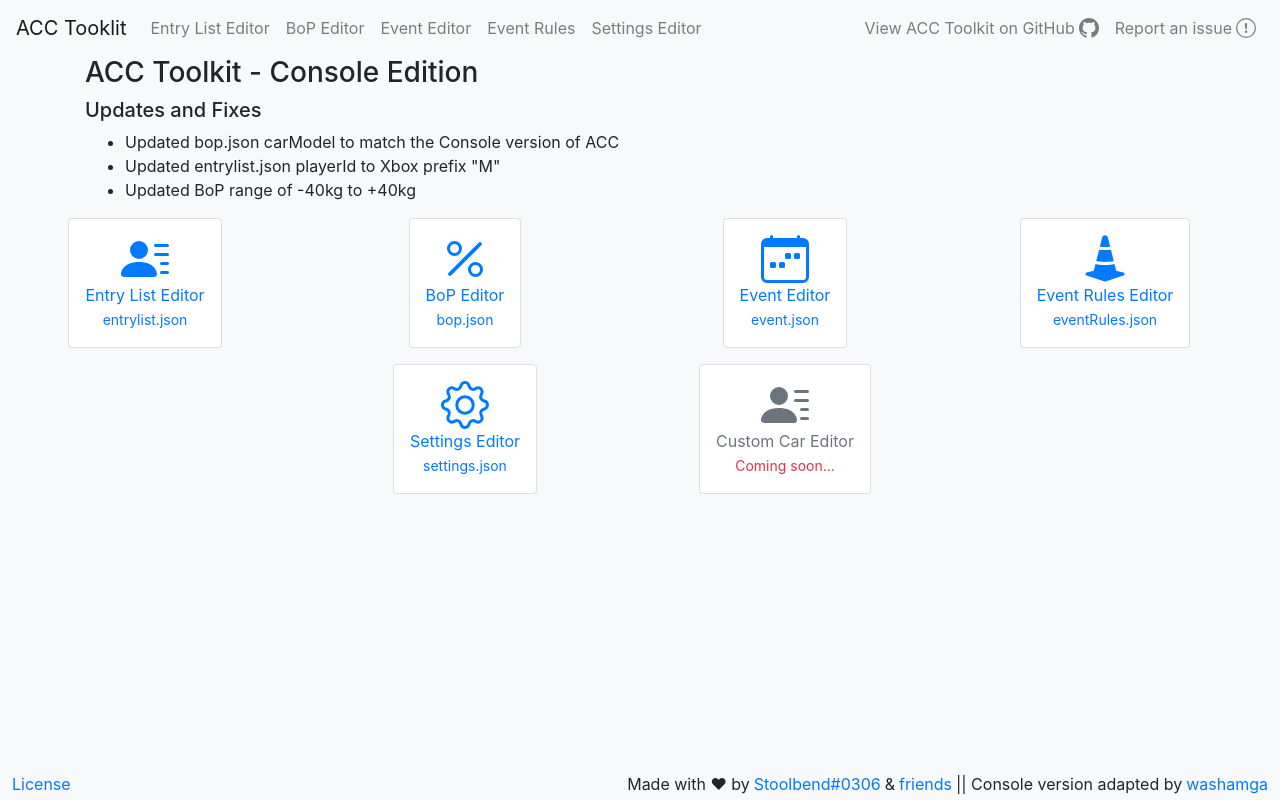
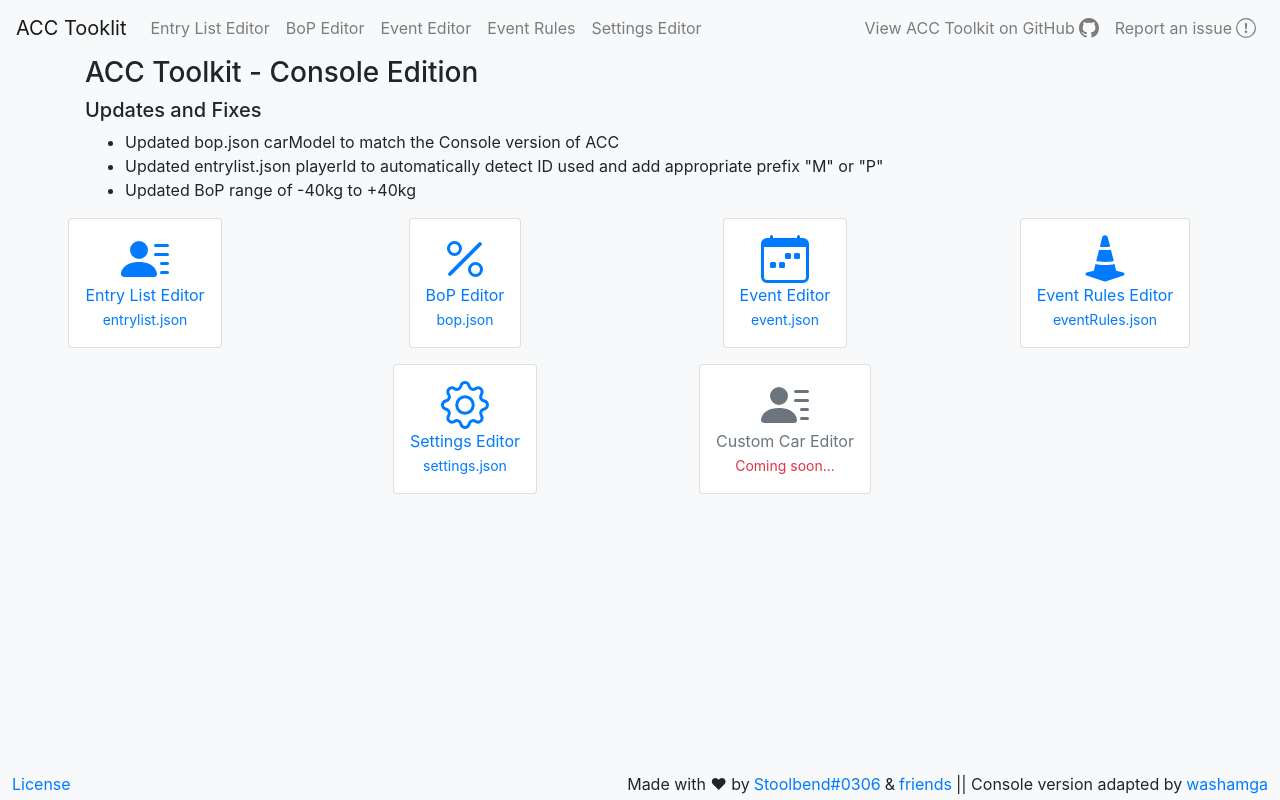
Before and after one commit to Stoolbend/acc-toolkit, a Vue app: page / in a window 1280 px wide. Built offline with nearby package versions, Linux system fonts and the light colour scheme.

Commit message:
description update

```diff
--- a/src/views/Home.vue
+++ b/src/views/Home.vue
@@ -9,7 +9,7 @@
       </h5>
       <ul>
         <li>Updated bop.json carModel to match the Console version of ACC</li>
-        <li>Updated entrylist.json playerId to Xbox prefix "M"</li>
+        <li>Updated entrylist.json playerId to automatically detect ID used and add appropriate prefix "M" or "P"</li>
         <li>Updated BoP range of -40kg to +40kg</li>
       </ul>
     </div>
```
